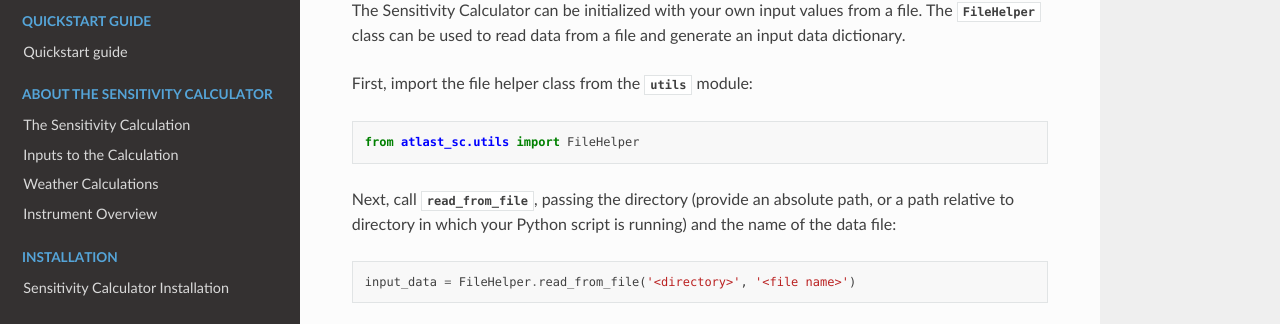
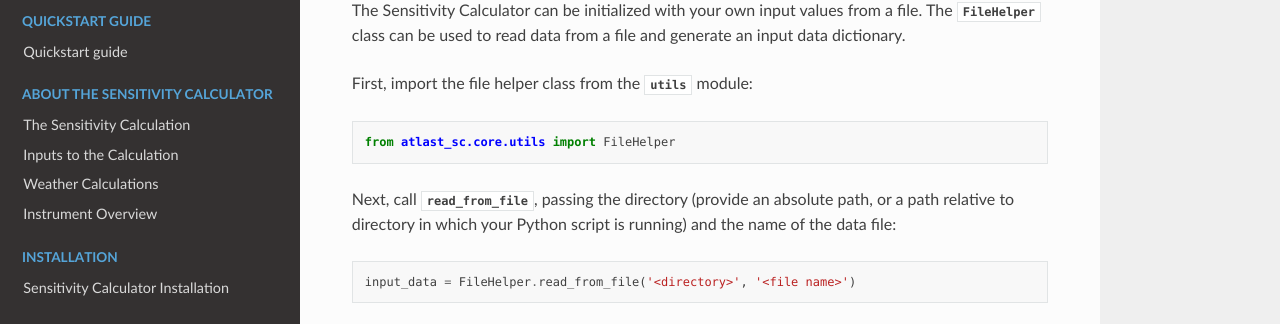
Before and after one commit to ukatc/AtLAST_sensitivity_calculator, a Sphinx documentation site: the page built from docs/source/user_guide/providing_input_data.rst, in a window 1280 px wide. Shown: the part 100-424 px from the top of the page. Built offline with Sphinx 7.4.7 and the Read the Docs theme 3.1.0, drawn with Linux system fonts in a browser that asks for light colours.

Commit message:
Correct documentation about some helper class package location

```diff
--- a/docs/source/user_guide/providing_input_data.rst
+++ b/docs/source/user_guide/providing_input_data.rst
@@ -1,12 +1,12 @@
 The Sensitivity Calculator can be initialized with your own input
-values from a file. The :class:`FileHelper <atlast_sc.utils.FileHelper>` class can be used to
+values from a file. The :class:`FileHelper <atlast_sc.core.utils.FileHelper>` class can be used to
 read data from a file and generate an input data dictionary.
 
 First, import the file helper class from the :mod:`utils <atlast_sc.utils>` module:
 
 .. code-block:: python
 
-    from atlast_sc.utils import FileHelper
+    from atlast_sc.core.utils import FileHelper
 
 
 Next, call :meth:`read_from_file <atlast_sc.utils.FileHelper.read_from_file>`,
--- a/docs/source/user_guide/writing_parameters_to_file.rst
+++ b/docs/source/user_guide/writing_parameters_to_file.rst
@@ -1,5 +1,5 @@
-The :class:`FileHelper <atlast_sc.utils.FileHelper>` method
-:meth:`write_to_file <atlast_sc.utils.FileHelper.write_to_file>` writes
+The :class:`FileHelper <atlast_sc.core. utils.FileHelper>` method
+:meth:`write_to_file <atlast_sc.core.utils.FileHelper.write_to_file>` writes
 all user inputs and derived parameters to a
 plain-text, `YAML <https://en.wikipedia.org/wiki/YAML>`__,
 or `JSON <https://en.wikipedia.org/wiki/JSON>`__ formatted file. The structure of the output file for a given format is the same as the
```
